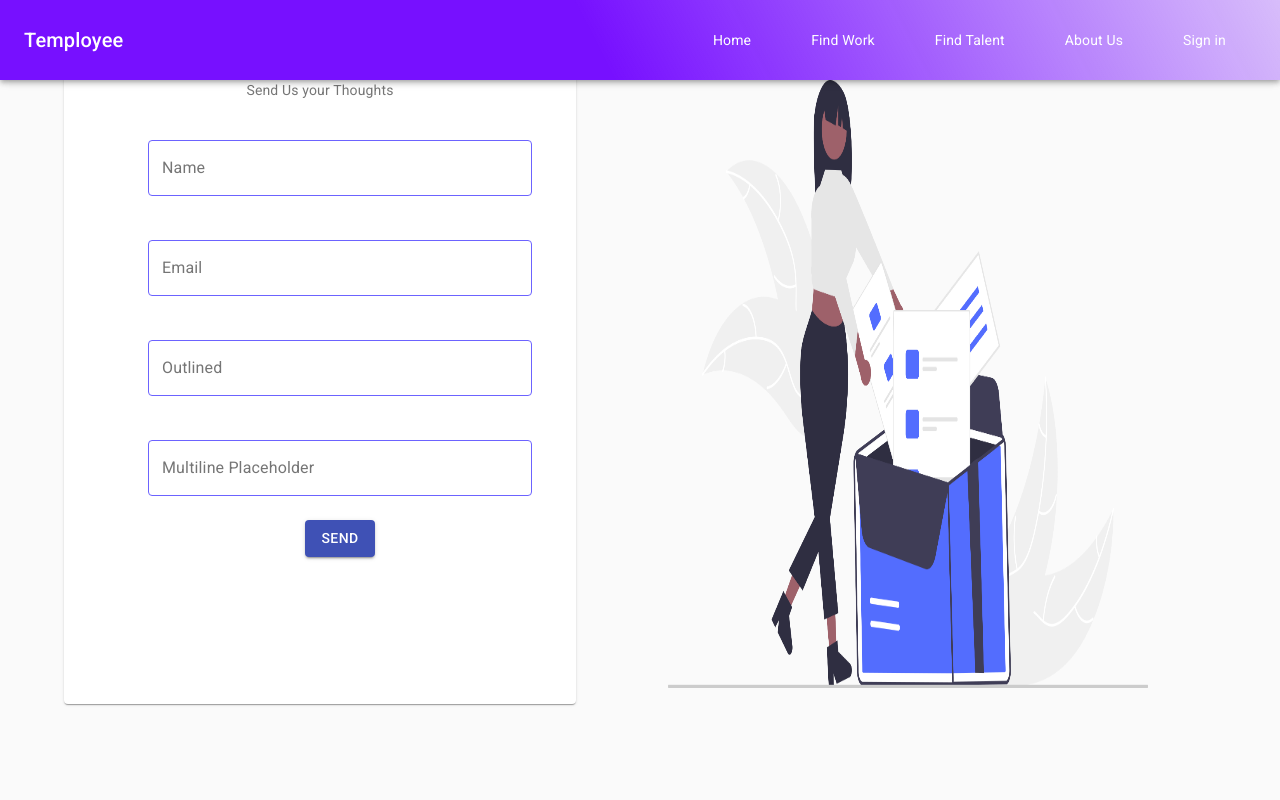
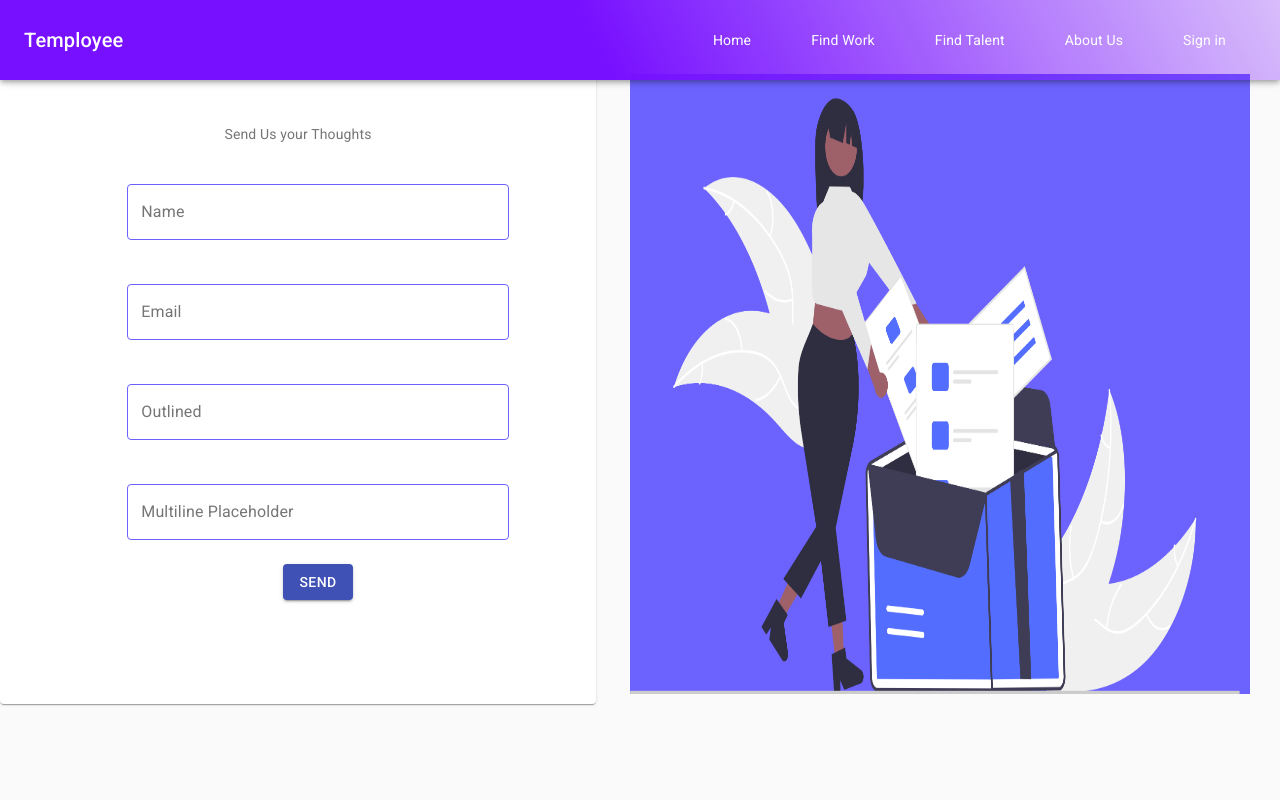
Before and after one commit to tashfiq333/Temployee, a React (Create React App) app in the folder ClientApp/: page /contact-us in a window 1280 px wide. Shown: the top 800 px of the page. Built offline with nearby package versions, Linux system fonts and the light colour scheme.

Commit message:
user profile

```diff
--- a/ClientApp/src/components/CompanyProfile/index.js
+++ b/ClientApp/src/components/CompanyProfile/index.js
@@ -80,6 +80,10 @@ const useStyles = makeStyles((theme) => ({
     ul: {
         backgroundColor: 'inherit',
         padding: 0,
+    },
+    cont:{
+        maxHeight: 750,
+
     },
 
 }));
@@ -576,8 +580,8 @@ const UserProfile = () => {
 
                             <Grid item xs={12} className="BoxEm">
 
-                                <TableContainer component={Paper}>
-                                    <Table aria-label="collapsible table">
+                                <TableContainer component={Paper} className={classes.cont}>
+                                    <Table stickyHeader aria-label="sticky table" >
                                         <TableHead>
                                             <TableRow>
                                                 <TableCell />
--- a/ClientApp/src/components/ContactUs/index.js
+++ b/ClientApp/src/components/ContactUs/index.js
@@ -13,16 +13,20 @@ import { Container } from '@material-ui/core';
 const useStyles = makeStyles((theme) => ({
   rootContacUs: {
 
-    margin: '5%',
+    margin: '5% 5% 1% 0%',
     flexGrow: 1,
   },
   paper: {
-    padding: theme.spacing(2),
     textAlign: 'center',
     color: theme.palette.text.secondary,
     height: '80vh',
-    width: '40vw',
+    padding: '10%',
 
+  },
+  img:{
+    color: theme.palette.text.secondary,
+    height: '80vh',
+    width: '50vw',
   },
   roottext: {
     '& > *': {
@@ -32,10 +36,10 @@ const useStyles = makeStyles((theme) => ({
     },
 
 
-    gridpadding:{
-      padding:'20px',
+  gridpadding:{
+    padding:'20px',
 
-    },
+  },
 
 
   },
@@ -106,7 +110,7 @@ const ContactUs = () => {
         </Grid>
         <Grid item xs={6}>
           {/* <Paper className={classes.paper}> */}
-          <img className={classes.paper}
+          <img className={classes.img}
             src={pic} alt="" />
           {/* </Paper> */}
         </Grid>
--- a/ClientApp/src/components/ViewPost/index.js
+++ b/ClientApp/src/components/ViewPost/index.js
@@ -185,7 +185,7 @@ const Applied = () => {
   return (
     <Container>
       <TableContainer component={Paper}>
-        <Table aria-label="collapsible table">
+        <Table stickyHeader aria-label="sticky table">
           <TableHead>
             <TableRow>
               <TableCell />
```
Also changed, not shown: ClientApp/src/images/c.png.
